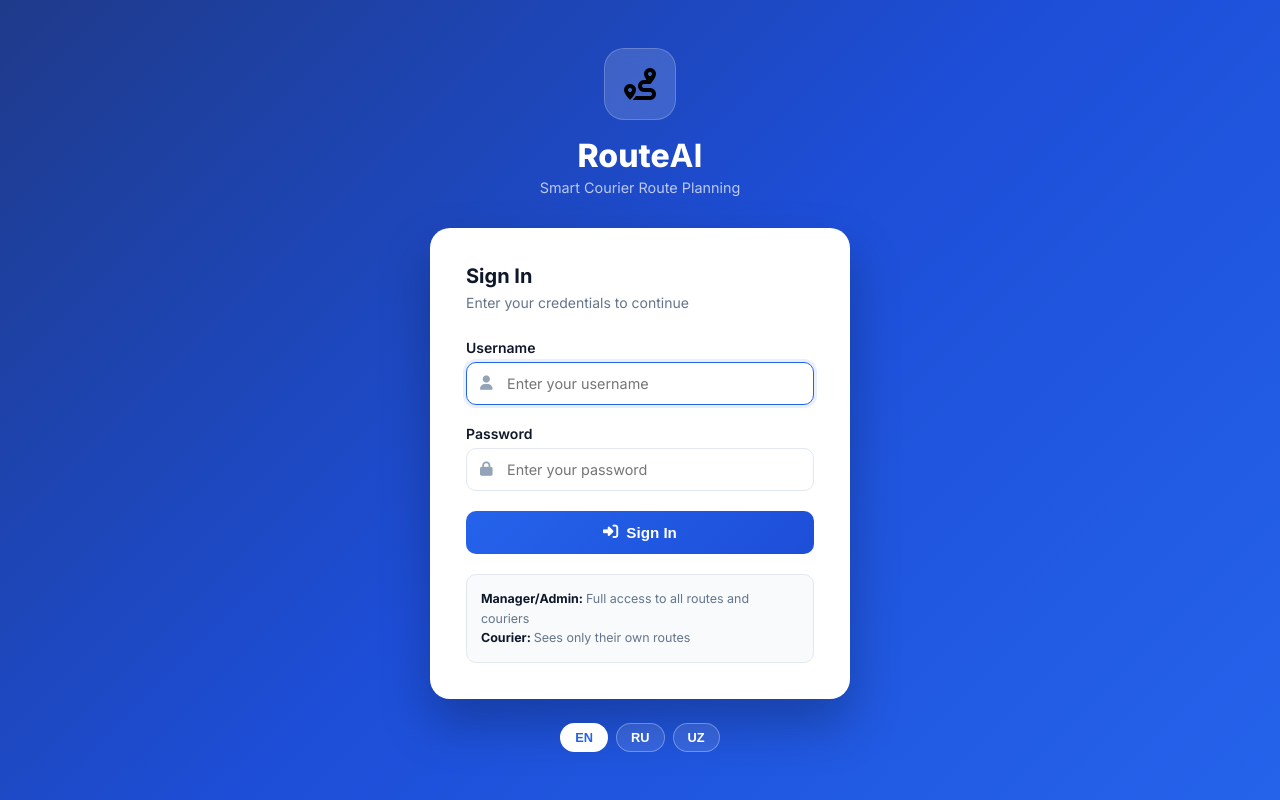
After one commit to ikram-backend2324/courier-project, a Django app: page /login/ in a window 1280 px wide. The commit adds this page. Run offline with Django 5.2, Linux system fonts and the light colour scheme.

Commit message:
inital commit

```diff
--- a/core/urls.py
+++ b/core/urls.py
@@ -6,4 +6,6 @@ app_name = 'core'
 urlpatterns = [
     path('', views.home, name='home'),
     path('set-language/', views.set_language, name='set_language'),
+    path('login/', views.login_view, name='login'),
+    path('logout/', views.logout_view, name='logout'),
 ]
--- a/core/views.py
+++ b/core/views.py
@@ -1,19 +1,72 @@
 from django.shortcuts import render, redirect
+from django.contrib.auth import authenticate, login, logout
+from django.contrib.auth.decorators import login_required
+from django.contrib import messages
 from routes.models import Route, Courier, DeliveryPoint
 
+
+def login_view(request):
+    if request.user.is_authenticated:
+        return redirect('core:home')
+
+    if request.method == 'POST':
+        username = request.POST.get('username')
+        password = request.POST.get('password')
+        user = authenticate(request, username=username, password=password)
+        if user is not None:
+            login(request, user)
+            next_url = request.POST.get('next', '/')
+            return redirect(next_url)
+        else:
+            messages.error(request, 'invalid_credentials')
+
+    return render(request, 'core/login.html', {'next': request.GET.get('next', '/')})
+
+
+def logout_view(request):
+    if request.method == 'POST':
+        logout(request)
+    return redirect('core:login')
+
+
+@login_required(login_url='/login/')
 def home(request):
-    total_routes = Route.objects.count()
-    total_couriers = Courier.objects.filter(is_active=True).count()
-    total_deliveries = DeliveryPoint.objects.count()
-    completed_routes = Route.objects.filter(status='completed').count()
-    recent_routes = Route.objects.select_related('courier').order_by('-created_at')[:5]
+    user = request.user
+
+    # Admins/staff see all data
+    if user.is_staff or user.is_superuser:
+        total_routes = Route.objects.count()
+        total_couriers = Courier.objects.filter(is_active=True).count()
+        total_deliveries = DeliveryPoint.objects.count()
+        completed_routes = Route.objects.filter(status='completed').count()
+        recent_routes = Route.objects.select_related('courier').order_by('-created_at')[:5]
+        is_admin = True
+    else:
+        # Courier sees only their own data
+        try:
+            courier = Courier.objects.get(user=user)
+            total_routes = Route.objects.filter(courier=courier).count()
+            total_couriers = 1
+            total_deliveries = DeliveryPoint.objects.filter(route__courier=courier).count()
+            completed_routes = Route.objects.filter(courier=courier, status='completed').count()
+            recent_routes = Route.objects.filter(courier=courier).order_by('-created_at')[:5]
+        except Courier.DoesNotExist:
+            total_routes = 0
+            total_couriers = 0
+            total_deliveries = 0
+            completed_routes = 0
+            recent_routes = []
+        is_admin = False
+
     return render(request, 'core/home.html', {
         'total_routes': total_routes,
         'total_couriers': total_couriers,
         'total_deliveries': total_deliveries,
         'completed_routes': completed_routes,
         'recent_routes': recent_routes,
+        'is_admin': is_admin,
     })
+
 
 def set_language(request):
     lang = request.POST.get('language', 'en')
--- /dev/null
+++ b/templates/core/login.html
@@ -0,0 +1,205 @@
+{% load static %}
+<!DOCTYPE html>
+<html lang="en">
+<head>
+    <meta charset="UTF-8">
+    <meta name="viewport" content="width=device-width, initial-scale=1.0">
+    <title>Login - RouteAI</title>
+    <link rel="stylesheet" href="https://cdnjs.cloudflare.com/ajax/libs/font-awesome/6.4.0/css/all.min.css"/>
+    <link href="https://fonts.googleapis.com/css2?family=Inter:wght@300;400;500;600;700;800&display=swap" rel="stylesheet">
+    <style>
+        * { margin:0; padding:0; box-sizing:border-box; }
+        body {
+            font-family: 'Inter', sans-serif;
+            background: linear-gradient(135deg, #1e3a8a 0%, #1d4ed8 50%, #2563eb 100%);
+            min-height: 100vh;
+            display: flex;
+            align-items: center;
+            justify-content: center;
+            padding: 20px;
+        }
+        .login-wrapper {
+            width: 100%;
+            max-width: 420px;
+        }
+        .login-logo {
+            text-align: center;
+            margin-bottom: 32px;
+        }
+        .login-logo .icon {
+            width: 72px; height: 72px;
+            background: rgba(255,255,255,0.15);
+            border-radius: 20px;
+            display: flex; align-items: center; justify-content: center;
+            font-size: 2rem;
+            margin: 0 auto 16px;
+            backdrop-filter: blur(10px);
+            border: 1px solid rgba(255,255,255,0.2);
+        }
+        .login-logo h1 {
+            font-size: 2rem; font-weight: 800; color: white;
+        }
+        .login-logo p {
+            color: rgba(255,255,255,0.7); font-size: 0.9rem; margin-top: 4px;
+        }
+        .login-card {
+            background: white;
+            border-radius: 20px;
+            padding: 36px;
+            box-shadow: 0 25px 50px rgba(0,0,0,0.25);
+        }
+        .login-card h2 {
+            font-size: 1.25rem; font-weight: 700; margin-bottom: 6px; color: #0f172a;
+        }
+        .login-card .subtitle {
+            color: #64748b; font-size: 0.875rem; margin-bottom: 28px;
+        }
+        .form-group { margin-bottom: 20px; }
+        .form-label {
+            display: block; font-size: 0.875rem; font-weight: 600;
+            margin-bottom: 6px; color: #0f172a;
+        }
+        .input-wrapper { position: relative; }
+        .input-icon {
+            position: absolute; left: 14px; top: 50%; transform: translateY(-50%);
+            color: #94a3b8; font-size: 0.9rem;
+        }
+        .form-control {
+            width: 100%; padding: 12px 14px 12px 40px;
+            border-radius: 10px; border: 1.5px solid #e2e8f0;
+            font-size: 0.9rem; font-family: 'Inter', sans-serif;
+            transition: all 0.2s; color: #0f172a;
+        }
+        .form-control:focus {
+            outline: none; border-color: #2563eb;
+            box-shadow: 0 0 0 3px rgba(37,99,235,0.1);
+        }
+        .error-box {
+            background: #fee2e2; border: 1px solid #fca5a5;
+            border-radius: 10px; padding: 12px 16px;
+            color: #991b1b; font-size: 0.875rem;
+            display: flex; align-items: center; gap: 8px;
+            margin-bottom: 20px;
+        }
+        .btn-login {
+            width: 100%; padding: 13px;
+            background: linear-gradient(135deg, #2563eb, #1d4ed8);
+            color: white; border: none; border-radius: 10px;
+            font-size: 0.95rem; font-weight: 700;
+            cursor: pointer; transition: all 0.2s;
+            display: flex; align-items: center; justify-content: center; gap: 8px;
+        }
+        .btn-login:hover {
+            transform: translateY(-1px);
+            box-shadow: 0 8px 20px rgba(37,99,235,0.4);
+        }
+        .lang-bar {
+            display: flex; justify-content: center; gap: 8px; margin-top: 24px;
+        }
+        .lang-btn {
+            padding: 6px 14px; border-radius: 20px;
+            border: 1.5px solid rgba(255,255,255,0.3);
+            background: rgba(255,255,255,0.1);
+            color: white; font-size: 0.8rem; font-weight: 600;
+            cursor: pointer; transition: all 0.2s;
+        }
+        .lang-btn:hover, .lang-btn.active {
+            background: white; color: #2563eb;
+        }
+        .roles-info {
+            margin-top: 20px; padding: 14px;
+            background: #f8fafc; border-radius: 10px;
+            border: 1px solid #e2e8f0;
+        }
+        .roles-info p {
+            font-size: 0.78rem; color: #64748b; line-height: 1.6;
+        }
+        .roles-info strong { color: #0f172a; }
+    </style>
+</head>
+<body>
+<div class="login-wrapper">
+    <div class="login-logo">
+        <div class="icon"><i class="fas fa-route"></i></div>
+        <h1>Route<strong>AI</strong></h1>
+        <p>
+            {% if current_language == 'ru' %}Умное планирование маршрутов{% elif current_language == 'uz' %}Aqlli yo'nalish rejalashtirish{% else %}Smart Courier Route Planning{% endif %}
+        </p>
+    </div>
+
+    <div class="login-card">
+        <h2>
+            {% if current_language == 'ru' %}Вход в систему{% elif current_language == 'uz' %}Tizimga kirish{% else %}Sign In{% endif %}
+        </h2>
+        <p class="subtitle">
+            {% if current_language == 'ru' %}Введите свои учётные данные для входа{% elif current_language == 'uz' %}Kirish uchun ma'lumotlaringizni kiriting{% else %}Enter your credentials to continue{% endif %}
+        </p>
+
+        {% if messages %}
+            {% for message in messages %}
+            <div class="error-box">
+                <i class="fas fa-exclamation-circle"></i>
+                {% if current_language == 'ru' %}Неверное имя пользователя или пароль{% elif current_language == 'uz' %}Noto'g'ri foydalanuvchi nomi yoki parol{% else %}Invalid username or password{% endif %}
+            </div>
+            {% endfor %}
+        {% endif %}
+
+        <form method="post">
+            {% csrf_token %}
+            <input type="hidden" name="next" value="{{ next }}">
+            <div class="form-group">
+                <label class="form-label">
+                    {% if current_language == 'ru' %}Имя пользователя{% elif current_language == 'uz' %}Foydalanuvchi nomi{% else %}Username{% endif %}
+                </label>
+                <div class="input-wrapper">
+                    <i class="fas fa-user input-icon"></i>
+                    <input type="text" name="username" class="form-control"
+                        placeholder="{% if current_language == 'ru' %}Введите имя пользователя{% elif current_language == 'uz' %}Foydalanuvchi nomini kiriting{% else %}Enter your username{% endif %}"
+                        required autofocus>
+                </div>
+            </div>
+            <div class="form-group">
+                <label class="form-label">
+                    {% if current_language == 'ru' %}Пароль{% elif current_language == 'uz' %}Parol{% else %}Password{% endif %}
+                </label>
+                <div class="input-wrapper">
+                    <i class="fas fa-lock input-icon"></i>
+                    <input type="password" name="password" class="form-control"
+                        placeholder="{% if current_language == 'ru' %}Введите пароль{% elif current_language == 'uz' %}Parolni kiriting{% else %}Enter your password{% endif %}"
+                        required>
+                </div>
+            </div>
+            <button type="submit" class="btn-login">
+                <i class="fas fa-sign-in-alt"></i>
+                {% if current_language == 'ru' %}Войти{% elif current_language == 'uz' %}Kirish{% else %}Sign In{% endif %}
+            </button>
+        </form>
+
+        <div class="roles-info">
+            <p>
+                <strong>
+                    {% if current_language == 'ru' %}Администратор:{% elif current_language == 'uz' %}Administrator:{% else %}Manager/Admin:{% endif %}
+                </strong>
+                {% if current_language == 'ru' %}Полный доступ ко всем маршрутам и курьерам{% elif current_language == 'uz' %}Barcha yo'nalishlar va kuryerlarga to'liq kirish{% else %}Full access to all routes and couriers{% endif %}
+                <br>
+                <strong>
+                    {% if current_language == 'ru' %}Курьер:{% elif current_language == 'uz' %}Kuryer:{% else %}Courier:{% endif %}
+                </strong>
+                {% if current_language == 'ru' %}Видит только свои маршруты{% elif current_language == 'uz' %}Faqat o'z yo'nalishlarini ko'radi{% else %}Sees only their own routes{% endif %}
+            </p>
+        </div>
+    </div>
+
+    <!-- Language switcher -->
+    <div class="lang-bar">
+        <form method="post" action="/set-language/" style="display:contents">
+            {% csrf_token %}
+            <input type="hidden" name="next" value="/login/">
+            <button type="submit" name="language" value="en" class="lang-btn {% if current_language == 'en' %}active{% endif %}">EN</button>
+            <button type="submit" name="language" value="ru" class="lang-btn {% if current_language == 'ru' %}active{% endif %}">RU</button>
+            <button type="submit" name="language" value="uz" class="lang-btn {% if current_language == 'uz' %}active{% endif %}">UZ</button>
+        </form>
+    </div>
+</div>
+</body>
+</html>
```
Also changed, not shown: routes/admin.py (+7 -3 lines), routes/models.py (+5 -2 lines), routes/views.py (+54 -7 lines), templates/base.html (+186 -173 lines).
